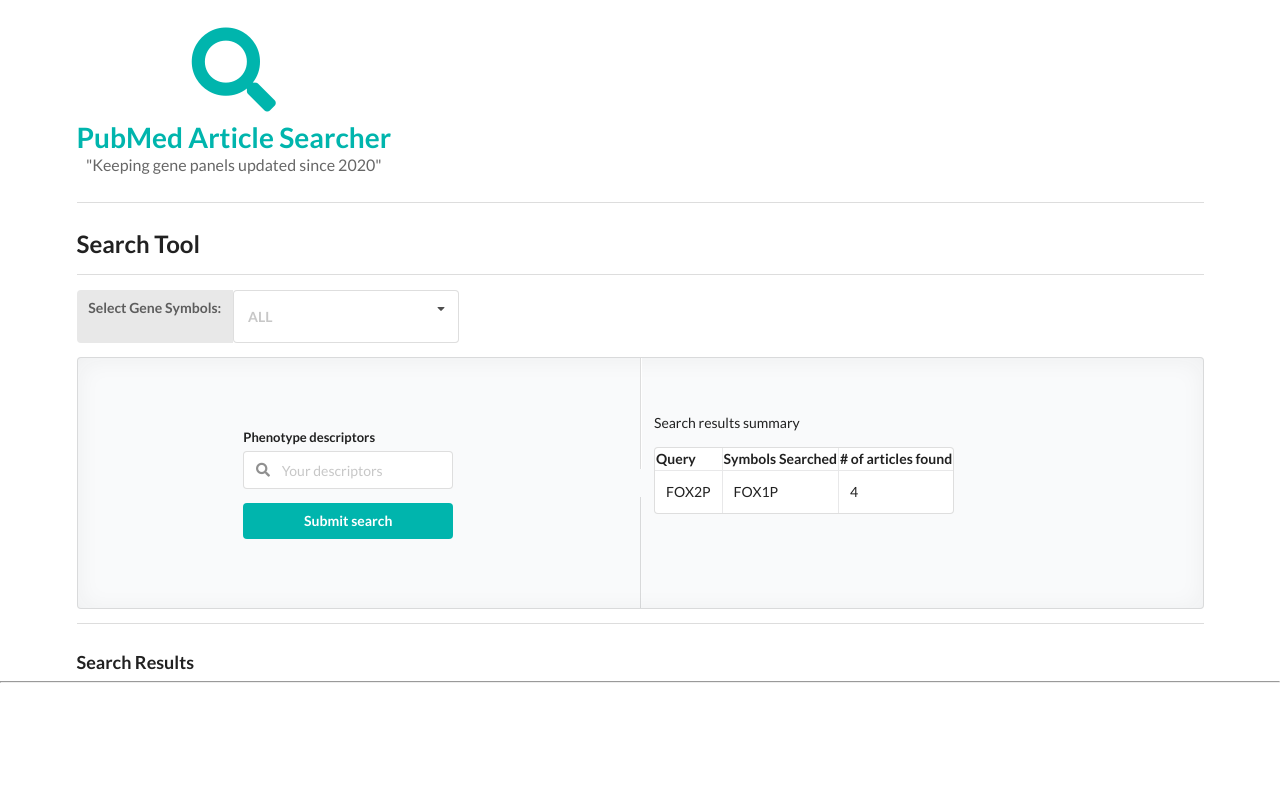
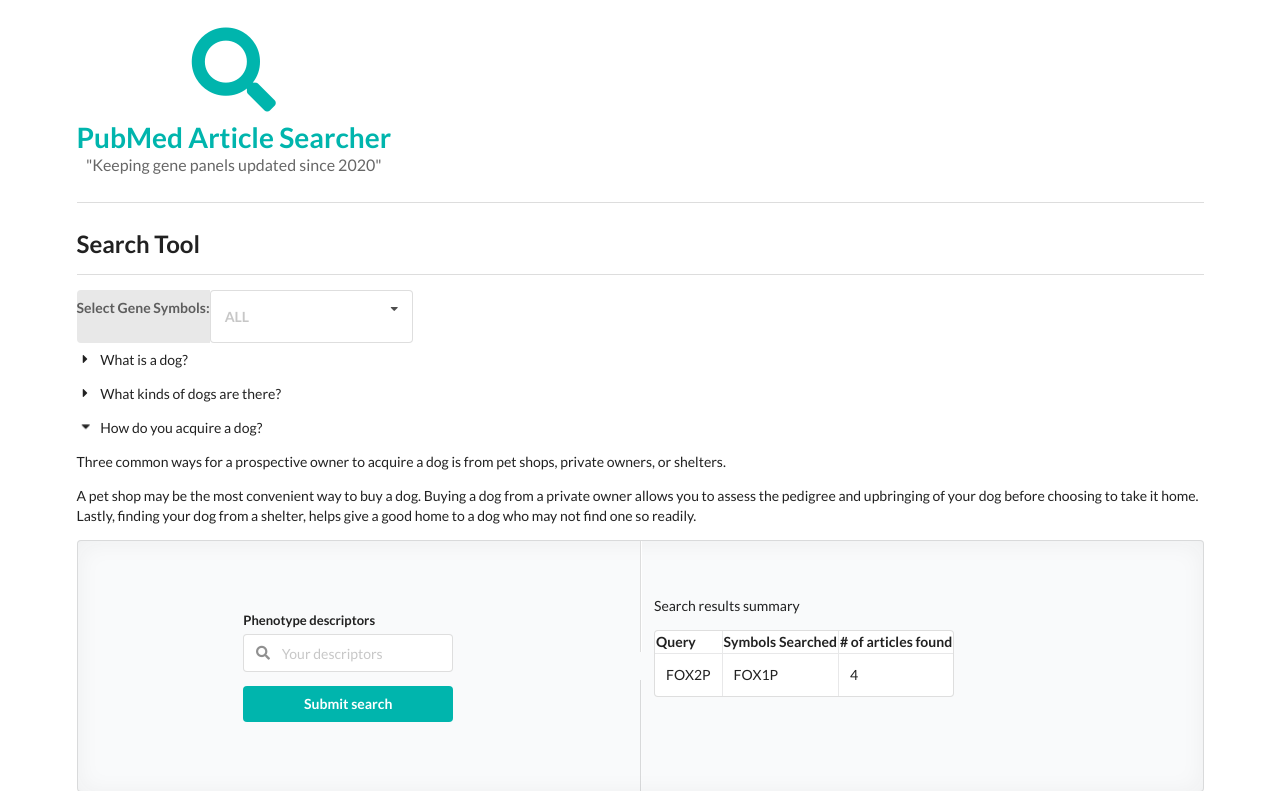
Before and after one commit to itbc-bin/bi8a-project-groep5, a Flask app: page / in a window 1280 px wide. Shown: the top 791 px of the page. Before the commit the page ends 683 px from the top, so only its background shows below. Run offline with Flask 2, Linux system fonts and the light colour scheme; some libraries are stand-ins or nearby versions.

Commit message:
added accordion menu

```diff
--- a/static/js/index.js
+++ b/static/js/index.js
@@ -1,8 +1,9 @@
 $(document).ready(function () {
+    $('.ui.dropdown').dropdown();
+});
 
-    $('.ui.dropdown')
-        .dropdown();
-
+$(document).ready(function () {
+    $('.ui.accordion').accordion();
 });
 
 $(".download-button").on("click", () => {
--- a/templates/index.html
+++ b/templates/index.html
@@ -36,7 +36,7 @@
         <!-- Dropdown menu -->
     </div>
     <div class="ui labeled input">
-        <span class="label ui">Select Gene Symbols:</span>
+        <span class="ui center aligned grid label">Select Gene Symbols:</span>
         <select name="Gene Symbols" multiple
                 class="label ui selection fluid dropdown">
             <option value="">ALL</option>
@@ -47,6 +47,43 @@
             <option value="sym5"> symbol 5</option>
             <option value="sym6"> symbol 6</option>
         </select>
+    </div>
+
+    <div class="ui accordion">
+        <div class="title">
+            <i class="dropdown icon"></i>
+            What is a dog?
+        </div>
+        <div class="content">
+            <p class="transition hidden">A dog is a type of domesticated
+                animal. Known for its loyalty and faithfulness, it can be found
+                as a welcome guest in many households across the world.</p>
+        </div>
+        <div class="title">
+            <i class="dropdown icon"></i>
+            What kinds of dogs are there?
+        </div>
+        <div class="content">
+            <p class="transition hidden">There are many breeds of dogs. Each
+                breed varies in size and temperament. Owners often select a
+                breed of dog that they find to be compatible with their own
+                lifestyle and desires from a companion.</p>
+        </div>
+        <div class="title active">
+            <i class="dropdown icon"></i>
+            How do you acquire a dog?
+        </div>
+        <div class="content active">
+            <p class="transition visible">Three common ways for a prospective
+                owner to acquire a dog is from pet shops, private owners, or
+                shelters.</p>
+            <p class="transition visible">A pet shop may be the most convenient
+                way to buy a dog. Buying a dog from a private owner allows you
+                to assess the pedigree and upbringing of your dog before
+                choosing to take it home. Lastly, finding your dog from a
+                shelter, helps give a good home to a dog who may not find one
+                so readily.</p>
+        </div>
     </div>
 
     <!-- Vertical Divider -->
```
